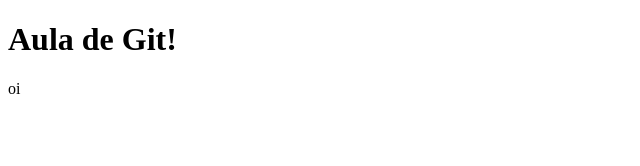
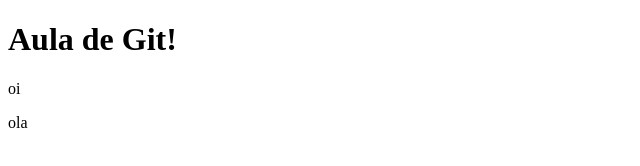
Before and after one commit to GabiGi01/NOVOTEC-AULA-GIT, a plain HTML site: page INDEX.HTML in a window 1280 px wide. Shown: the full height of the page, 0-640 px from the left. Drawn offline with Linux system fonts and the light colour scheme.

Commit message:
Criado o arquivo index.html oi

```diff
--- a/INDEX.HTML
+++ b/INDEX.HTML
@@ -9,6 +9,7 @@
 <body>
     <h1>Aula de Git!</h1>
     <p>oi</p>
+    <p>ola</p>
 
 </body>
 </html>
```
